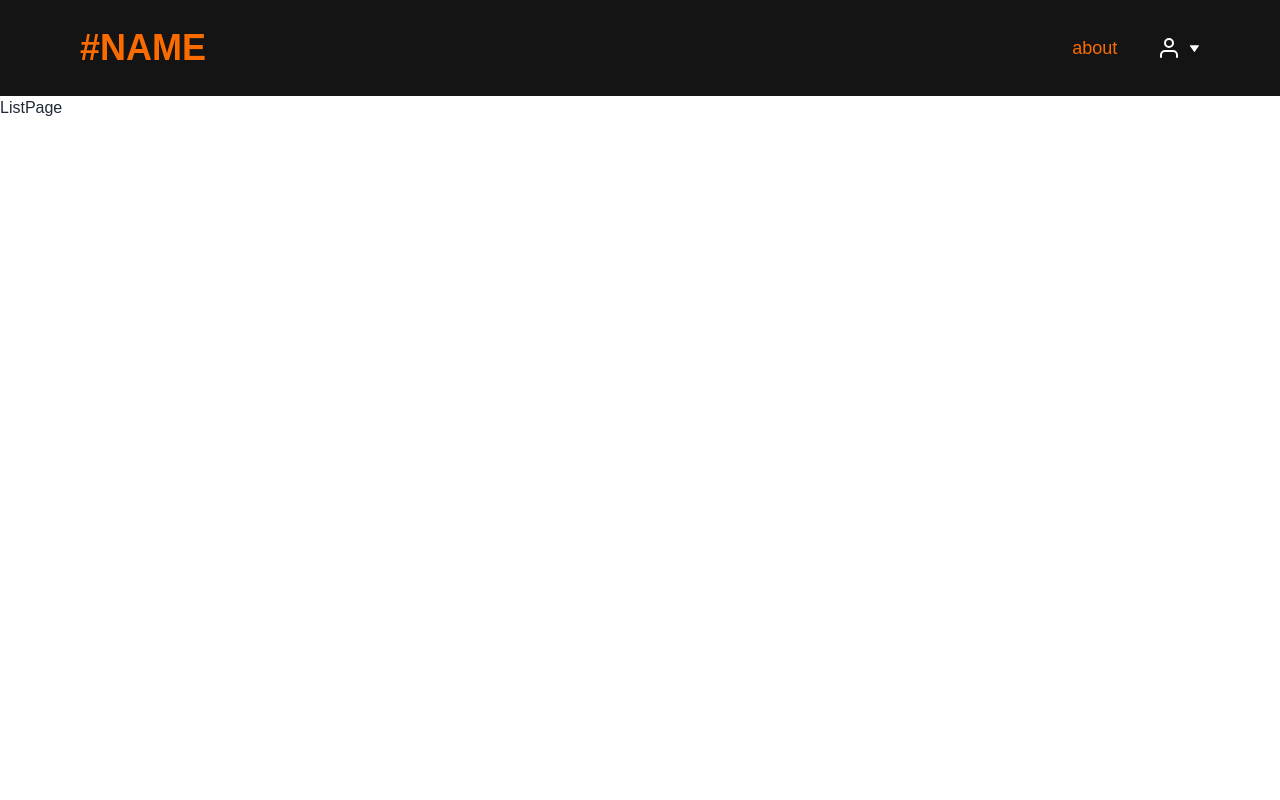
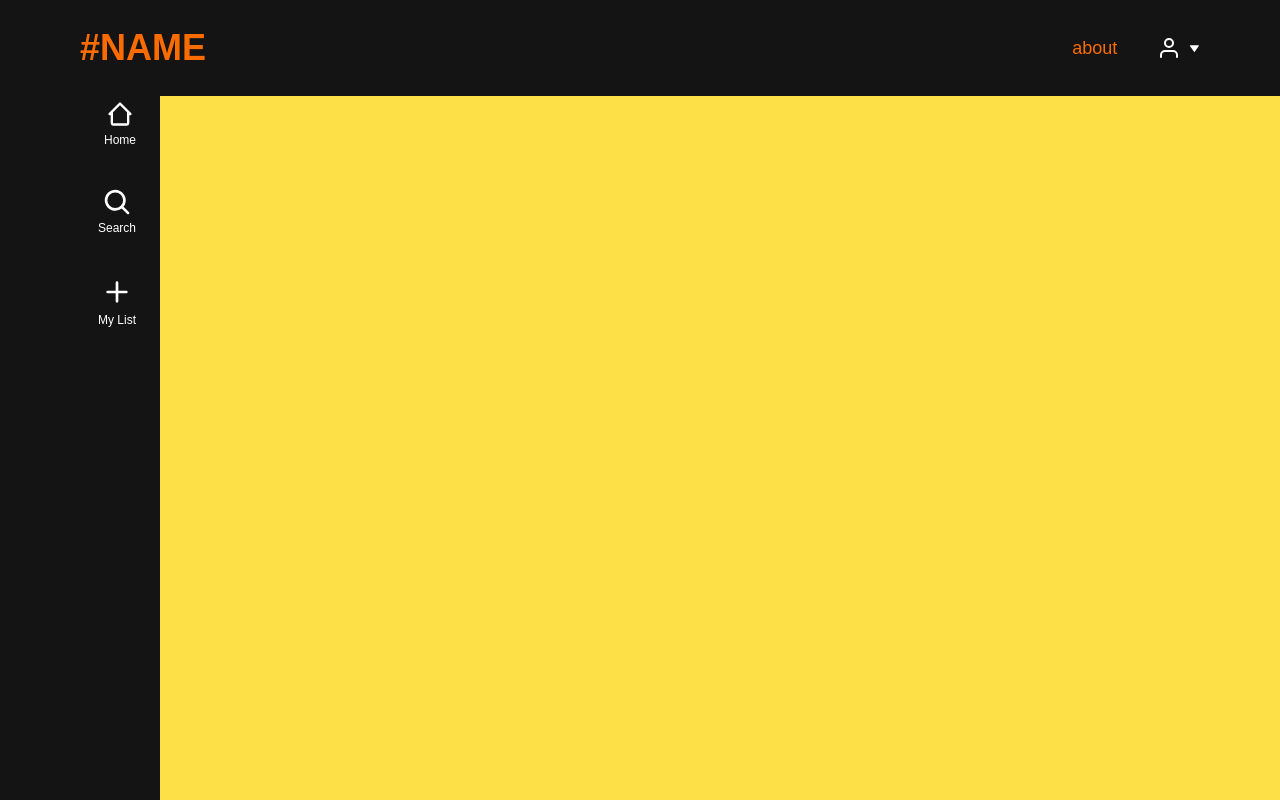
Before and after one commit to Gopika011/movie-rec, a React (Vite) app in the folder react/: page /list in a window 1280 px wide. Built offline with nearby package versions, Linux system fonts and the light colour scheme; sample sign-in values are in the browser's storage.

Commit message:
search and watchlist structure

```diff
--- a/react/src/components/HomePage/Sidebar.jsx
+++ b/react/src/components/HomePage/Sidebar.jsx
@@ -5,45 +5,45 @@ const Sidebar = () => {
     const navigate = useNavigate();
 
   return (
-    <div className='w-40 flex flex-col gap-10 items-end pr-6 pt-1 absolute inset-0'>
-        <div className='flex flex-col justify-center items-center gap-1' onClick={() => {navigate('/')}}>
+    <div className='bg-[#141414] w-40 flex flex-col gap-10 items-end pr-6 pt-1 absolute inset-y-0 left-0 z-10 text-white'>
+        <div className='flex flex-col justify-center items-center gap-1 cursor-pointer hover:text-gray-400 transition-all duration-300' onClick={() => {navigate('/')}}>
             <svg
             viewBox="0 0 24 24"
             fill="currentColor"
             height="1em"
             width="1em"
-            className='size-7 text-white'
+            className='size-7'
             >
             <path d="M12.71 2.29a1 1 0 00-1.42 0l-9 9a1 1 0 000 1.42A1 1 0 003 13h1v7a2 2 0 002 2h12a2 2 0 002-2v-7h1a1 1 0 001-1 1 1 0 00-.29-.71zM6 20v-9.59l6-6 6 6V20z" />
             </svg>
-            <lablel className='text-center text-white text-xs'>Home</lablel>
+            <label className='text-center text-xs'>Home</label>
         </div>
 
-        <div className='flex flex-col justify-center items-center gap-1' onClick={() => {navigate('/search')}}>
+        <div className='flex flex-col justify-center items-center gap-1 cursor-pointer hover:text-gray-400 transition-all duration-300' onClick={() => {navigate('/search')}}>
             <svg
             viewBox="0 0 16 16"
             fill="currentColor"
             height="1em"
             width="1em"
-            className='size-7 text-white'
+            className='size-7'
             >
             <path
                 fillRule="evenodd"
                 d="M11.5 7a4.499 4.499 0 11-8.998 0A4.499 4.499 0 0111.5 7zm-.82 4.74a6 6 0 111.06-1.06l3.04 3.04a.75.75 0 11-1.06 1.06l-3.04-3.04z"
             />
             </svg>
-            <label className='text-center text-white text-xs'>Search</label>
+            <label className='text-center text-xs'>Search</label>
         </div>
 
 
-        <div className='flex flex-col justify-center items-center gap-1' onClick={() => {navigate('/list')}}>
-            <svg fill="none" viewBox="0 0 24 24" height="1em" width="1em" className='size-8 text-white' >
+        <div className='flex flex-col justify-center items-center gap-1 cursor-pointer hover:text-gray-400 transition-all duration-300' onClick={() => {navigate('/list')}}>
+            <svg fill="none" viewBox="0 0 24 24" height="1em" width="1em" className='size-8 ' >
             <path
                 fill="currentColor"
                 d="M12 4a1 1 0 00-1 1v6H5a1 1 0 100 2h6v6a1 1 0 102 0v-6h6a1 1 0 100-2h-6V5a1 1 0 00-1-1z"
             />
             </svg>
-            <label className='text-center text-white text-xs'>My List</label>
+            <label className='text-center  text-xs'>My List</label>
         </div>
 
     </div>
--- a/react/src/components/ListPage/ListPage.jsx
+++ b/react/src/components/ListPage/ListPage.jsx
@@ -1,8 +1,12 @@
 import React from 'react'
+import Navbar from '../HomePage/Navbar'
+import Sidebar from '../HomePage/Sidebar'
 
 const ListPage = () => {
   return (
-    <div>ListPage</div>
+    <div className='relative bg-yellow-300 w-full flex-grow'>
+      <Sidebar/>
+    </div>
   )
 }
 
--- a/react/src/components/SearchPage/SearchPage.jsx
+++ b/react/src/components/SearchPage/SearchPage.jsx
@@ -1,8 +1,11 @@
 import React from 'react'
+import Sidebar from '../HomePage/Sidebar'
 
 const SearchPage = () => {
   return (
-    <div>SearchPage</div>
+    <div className='relative flex-grow bg-fuchsia-900'>
+        <Sidebar/>
+    </div>
   )
 }
 
--- a/react/src/pages/List.jsx
+++ b/react/src/pages/List.jsx
@@ -4,7 +4,7 @@ import Navbar from '../components/HomePage/Navbar'
 
 const List = () => {
   return (
-    <div>
+    <div className='flex flex-col min-h-screen'>
       <Navbar/>
       <ListPage />
     </div>
--- a/react/src/pages/Search.jsx
+++ b/react/src/pages/Search.jsx
@@ -4,7 +4,7 @@ import Navbar from '../components/HomePage/Navbar'
 
 const Search = () => {
   return (
-    <div>
+    <div className='flex flex-col min-h-screen'>
         <Navbar/>
         <SearchPage />
     </div>
```
